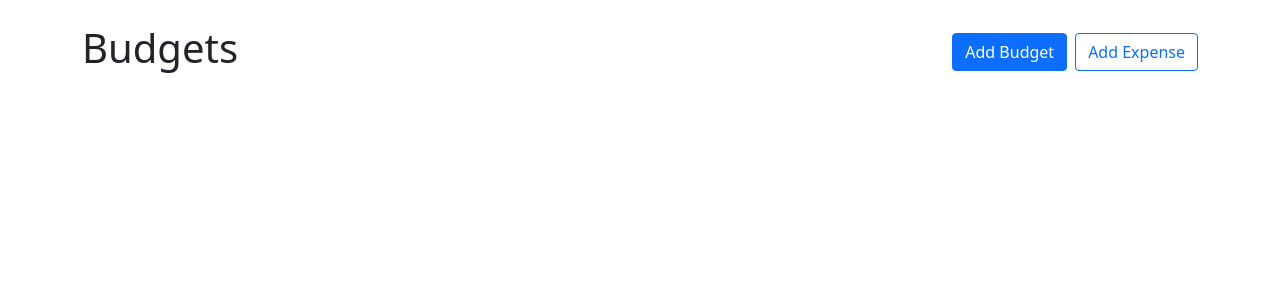
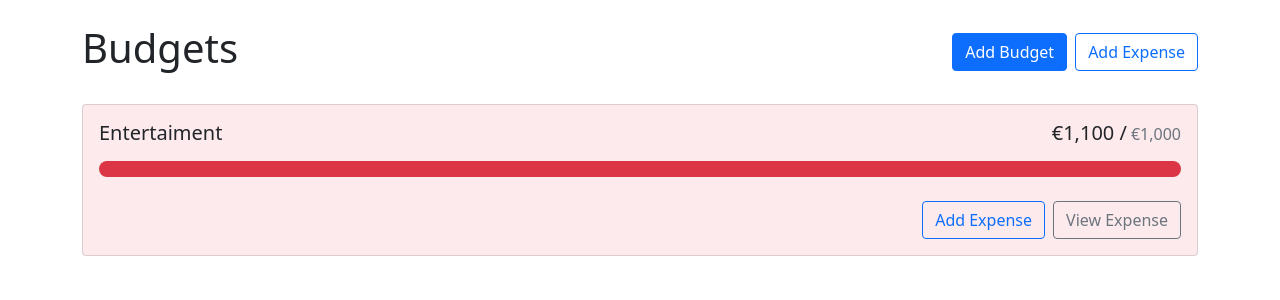
Before and after one commit to KonKogutAgnieszka/budget_app, a React (Create React App) app: page / in a window 1280 px wide. Shown: the top 300 px of the page. Built offline with nearby package versions, Linux system fonts and the light colour scheme.

Commit message:
contxts added

```diff
--- a/src/App.js
+++ b/src/App.js
@@ -1,5 +1,6 @@
 import { Button,Stack } from "react-bootstrap"
 import Container from "react-bootstrap/Container"
+import BudgetCard from "./components/BudgetCard"
 
 function App() {
   return <Container className="my-4">
@@ -14,7 +15,9 @@
       gap: "1rem",
       alignItems: "flex-start",
     }}></div>
+    <BudgetCard name="Entertaiment" amount={1100} max={1000}></BudgetCard>
   </Container>
+
 }
 
 
--- a/src/components/BudgetCard.js
+++ b/src/components/BudgetCard.js
@@ -1,7 +1,39 @@
-import React from 'react';
+import { Card , ProgressBar , Stack , Button} from "react-bootstrap";
+import { currencyFormatter } from './utils.js';
 
-export default function BudgetCard(){
+export default function BudgetCard({name, amount, max , gray}){
+    const classNames = [];
+    if(amount>max){
+        classNames.push("bg-danger", "bg-opacity-10");
+    }
+    else if (gray){
+        classNames.push("bg-light");
+    }
     return(
-<div></div>
+<Card className={classNames.join(" ")}>
+    <Card.Body>
+        <Card.Title className="d-flex justify-content-between align-items-baseline mb-3">
+            <div className="me-2">{name}</div>
+            <div className="d-flex align-items-baseline">{currencyFormatter.format(amount)} /<span className="text-muted fs-6 ms-1"> {currencyFormatter.format(max)}</span></div>
+        </Card.Title>
+        <ProgressBar className="rounded-pill"
+        variant={getProgressBarVariant(amount,max)}
+        min={0}
+        max={max}
+        now={amount}
+        />
+        <Stack direction="horizontal" gap="2" className="mt-4">
+            <Button variant="outline-primary" className="ms-auto">Add Expense</Button>
+            <Button variant="outline-secondary">View Expense</Button>
+        </Stack>
+    </Card.Body>
+</Card>
     )
 }
+
+function getProgressBarVariant(amount, max){
+    const ratio = amount / max
+    if (ratio < .5) return "primary";
+    if (ratio < .75) return "warning";
+    return "danger"
+}
--- /dev/null
+++ b/src/contexts/BudgetContext.js
@@ -0,0 +1,11 @@
+import React from 'react';
+import { useContext } from 'react';
+const BudgetsContext = React.createContext()
+
+export function useBudgets(){
+return useContext(BudgetsContext)
+}
+
+export const BudgetsProvider = ({children}) => {
+    return children
+}
--- a/src/index.js
+++ b/src/index.js
@@ -3,10 +3,13 @@
 import './index.css';
 import App from './App';
 import 'bootstrap/dist/css/bootstrap.min.css';
+import { BudgetsProvider } from "./contexts/BudgetContext"
 
 ReactDOM.render(
   <React.StrictMode>
+    <BudgetsProvider>
     <App />
+    </BudgetsProvider>
   </React.StrictMode>,
   document.getElementById('root')
 );
```
